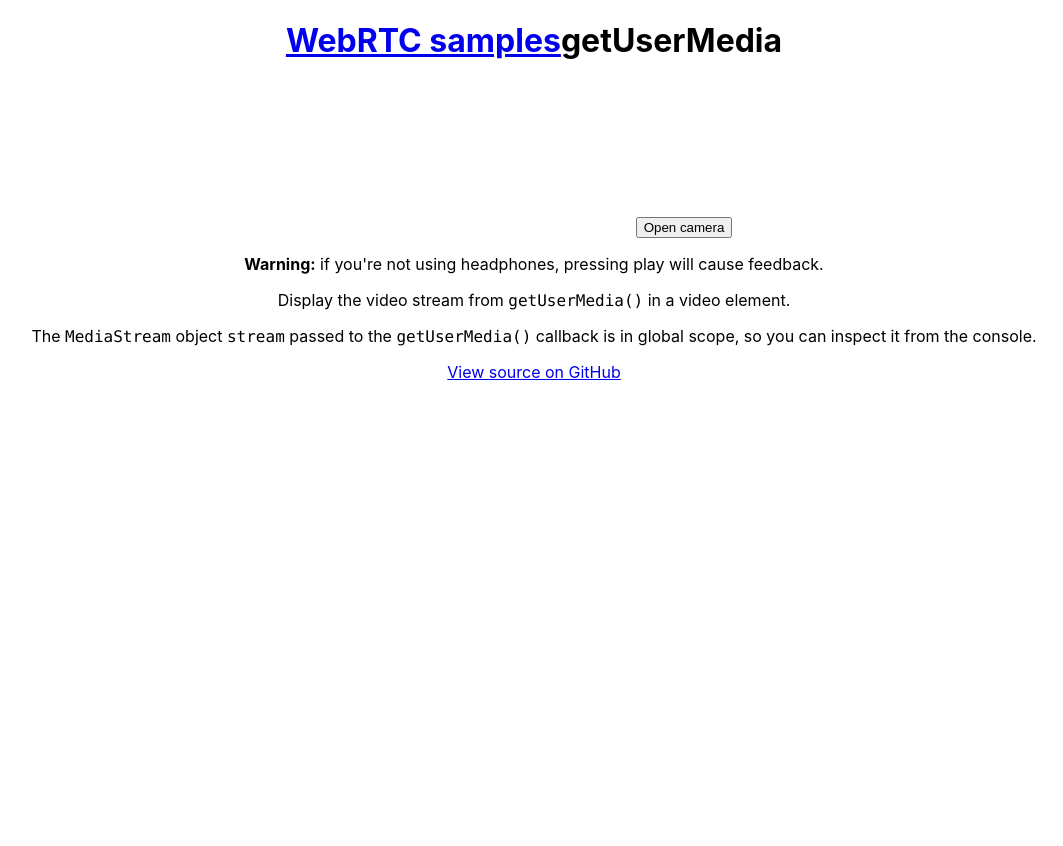
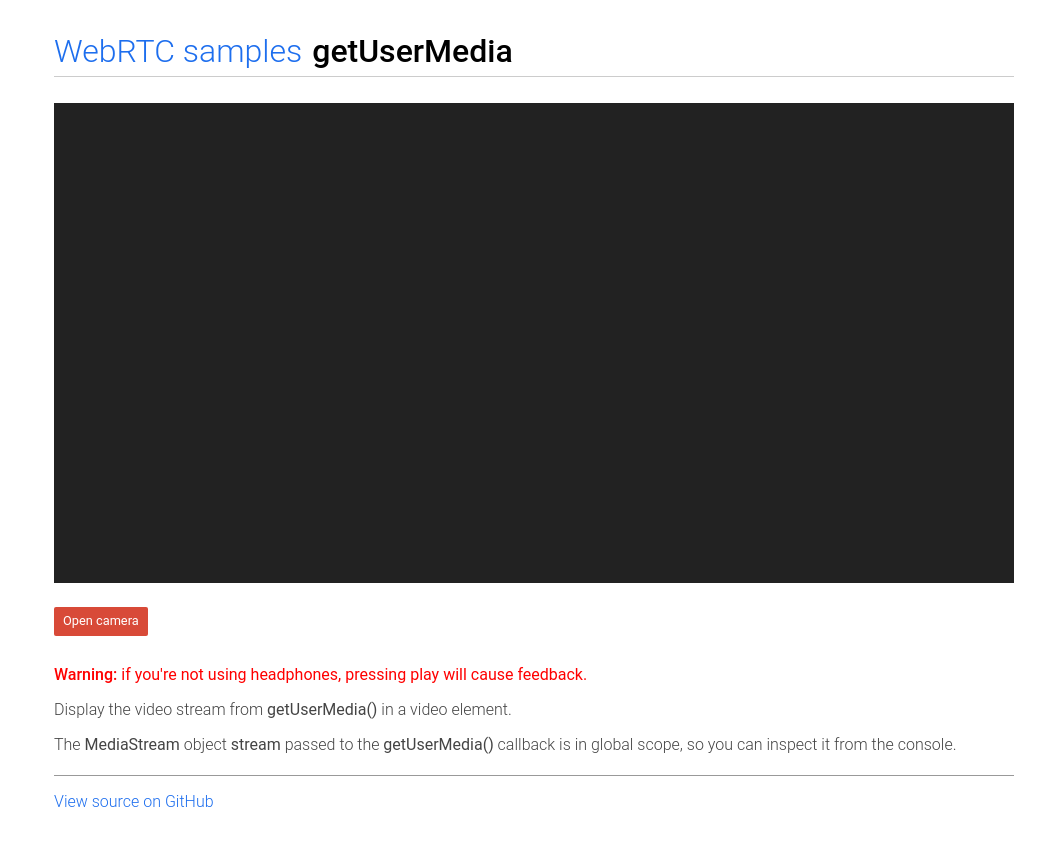
Before and after one commit to chemxy/webmeeting, a React (Create React App) app in the folder frontend/: page / in a window 1280 px wide. Shown: the whole page, without its empty margins (106-1169 px from the left). Before the commit the page ends 800 px from the top, so only its background shows below. Built offline with nearby package versions, Linux system fonts and the light colour scheme.

Commit message:
Update App.css

```diff
--- a/frontend/src/App.css
+++ b/frontend/src/App.css
@@ -1,38 +1,273 @@
-.App {
-  text-align: center;
+/*
+ *  Copyright (c) 2015 The WebRTC project authors. All Rights Reserved.
+ *
+ *  Use of this source code is governed by a BSD-style license
+ *  that can be found in the LICENSE file in the root of the source
+ *  tree.
+ */
+.hidden {
+  display: none;
 }
 
-.App-logo {
-  height: 40vmin;
-  pointer-events: none;
+.highlight {
+  background-color: #eee;
+  font-size: 1.2em;
+  margin: 0 0 30px 0;
+  padding: 0.2em 1.5em;
 }
 
-@media (prefers-reduced-motion: no-preference) {
-  .App-logo {
-    animation: App-logo-spin infinite 20s linear;
+.warning {
+  color: red;
+  font-weight: 400;
+}
+
+@media screen and (min-width: 1000px) {
+  /* hack! to detect non-touch devices */
+  div#links a {
+    line-height: 0.8em;
   }
 }
 
-.App-header {
-  background-color: #282c34;
-  min-height: 100vh;
-  display: flex;
-  flex-direction: column;
-  align-items: center;
-  justify-content: center;
-  font-size: calc(10px + 2vmin);
-  color: white;
+audio {
+  max-width: 100%;
 }
 
-.App-link {
-  color: #61dafb;
+body {
+  font-family: 'Roboto', sans-serif;
+  font-weight: 300;
+  margin: 0;
+  padding: 1em;
+  word-break: break-word;
 }
 
-@keyframes App-logo-spin {
-  from {
-    transform: rotate(0deg);
+button {
+  background-color: #d84a38;
+  border: none;
+  border-radius: 2px;
+  color: white;
+  font-family: 'Roboto', sans-serif;
+  font-size: 0.8em;
+  margin: 0 0 1em 0;
+  padding: 0.5em 0.7em 0.6em 0.7em;
+}
+
+button:active {
+  background-color: #cf402f;
+}
+
+button:hover {
+  background-color: #cf402f;
+}
+
+button[disabled] {
+  color: #ccc;
+}
+
+button[disabled]:hover {
+  background-color: #d84a38;
+}
+
+canvas {
+  background-color: #ccc;
+  max-width: 100%;
+  width: 100%;
+}
+
+code {
+  font-family: 'Roboto', sans-serif;
+  font-weight: 400;
+}
+
+div#container {
+  margin: 0 auto 0 auto;
+  max-width: 60em;
+  padding: 1em 1.5em 1.3em 1.5em;
+}
+
+div#links {
+  padding: 0.5em 0 0 0;
+}
+
+h1 {
+  border-bottom: 1px solid #ccc;
+  font-family: 'Roboto', sans-serif;
+  font-weight: 500;
+  margin: 0 0 0.8em 0;
+  padding: 0 0 0.2em 0;
+}
+
+h2 {
+  color: #444;
+  font-weight: 500;
+}
+
+h3 {
+  border-top: 1px solid #eee;
+  color: #666;
+  font-weight: 500;
+  margin: 10px 0 10px 0;
+  white-space: nowrap;
+}
+
+li {
+  margin: 0 0 0.4em 0;
+}
+
+html {
+  /* avoid annoying page width change
+  when moving from the home page */
+  overflow-y: scroll;
+}
+
+img {
+  border: none;
+  max-width: 100%;
+}
+
+input[type=radio] {
+  position: relative;
+  top: -1px;
+}
+
+p {
+  color: #444;
+  font-weight: 300;
+}
+
+p#data {
+  border-top: 1px dotted #666;
+  font-family: Courier New, monospace;
+  line-height: 1.3em;
+  max-height: 1000px;
+  overflow-y: auto;
+  padding: 1em 0 0 0;
+}
+
+p.borderBelow {
+  border-bottom: 1px solid #aaa;
+  padding: 0 0 20px 0;
+}
+
+section p:last-of-type {
+  margin: 0;
+}
+
+section {
+  border-bottom: 1px solid #eee;
+  margin: 0 0 30px 0;
+  padding: 0 0 20px 0;
+}
+
+section:last-of-type {
+  border-bottom: none;
+  padding: 0 0 1em 0;
+}
+
+select {
+  margin: 0 1em 1em 0;
+  position: relative;
+  top: -1px;
+}
+
+h1 span {
+  white-space: nowrap;
+}
+
+a {
+  color: #1D6EEE;
+  font-weight: 300;
+  text-decoration: none;
+}
+
+h1 a {
+  font-weight: 300;
+  margin: 0 10px 0 0;
+  white-space: nowrap;
+}
+
+a:hover {
+  color: #3d85c6;
+  text-decoration: underline;
+}
+
+a#viewSource {
+  display: block;
+  margin: 1.3em 0 0 0;
+  border-top: 1px solid #999;
+  padding: 1em 0 0 0;
+}
+
+div#errorMsg p {
+  color: #F00;
+}
+
+div#links a {
+  display: block;
+  line-height: 1.3em;
+  margin: 0 0 1.5em 0;
+}
+
+div.outputSelector {
+  margin: -1.3em 0 2em 0;
+}
+
+p.description {
+  margin: 0 0 0.5em 0;
+}
+
+strong {
+  font-weight: 500;
+}
+
+textarea {
+  resize: none;
+  font-family: 'Roboto', sans-serif;
+}
+
+video {
+  background: #222;
+  margin: 0 0 20px 0;
+  --width: 100%;
+  width: var(--width);
+  height: calc(var(--width) * 0.75);
+}
+
+ul {
+  margin: 0 0 0.5em 0;
+}
+
+fieldset {
+  margin: 0 0 1em 0;
+}
+
+fieldset > select {
+  margin-top: 1em;
+}
+
+@media screen and (max-width: 650px) {
+  .highlight {
+    font-size: 1em;
+    margin: 0 0 20px 0;
+    padding: 0.2em 1em;
   }
-  to {
-    transform: rotate(360deg);
+
+  h1 {
+    font-size: 24px;
   }
 }
+
+@media screen and (max-width: 550px) {
+  button:active {
+    background-color: darkRed;
+  }
+
+  h1 {
+    font-size: 22px;
+  }
+}
+
+@media screen and (max-width: 450px) {
+  h1 {
+    font-size: 20px;
+  }
+}
```
